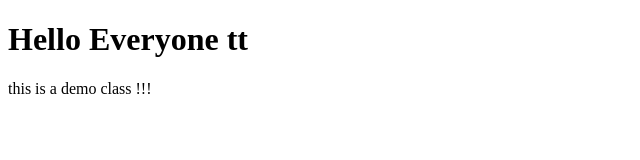
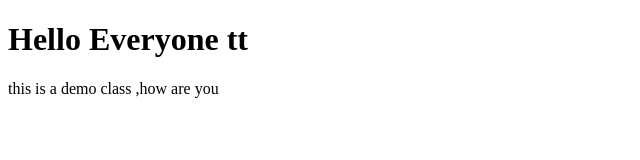
Before and after one commit to mohdsaud1/Skillcave_demo, a plain HTML site: page index.html in a window 1280 px wide. Shown: the full height of the page, 0-640 px from the left. Drawn offline with Linux system fonts and the light colour scheme.

```diff
--- a/index.html
+++ b/index.html
@@ -7,6 +7,6 @@
 </head>
 <body>
     <h1>Hello Everyone tt</h1>
-    <p>this is a demo class !!!</p>
+    <p>this is a demo class ,how are you</p>
 </body>
 </html>
```
